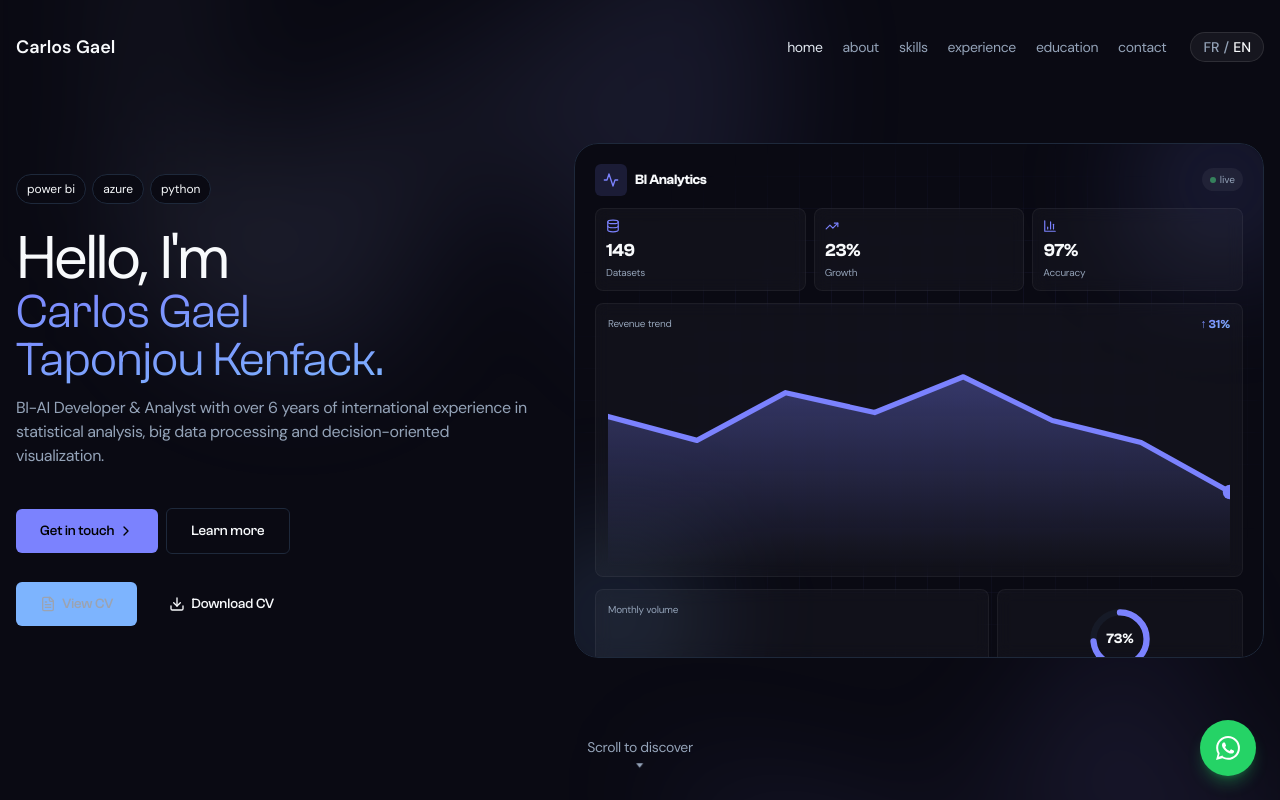
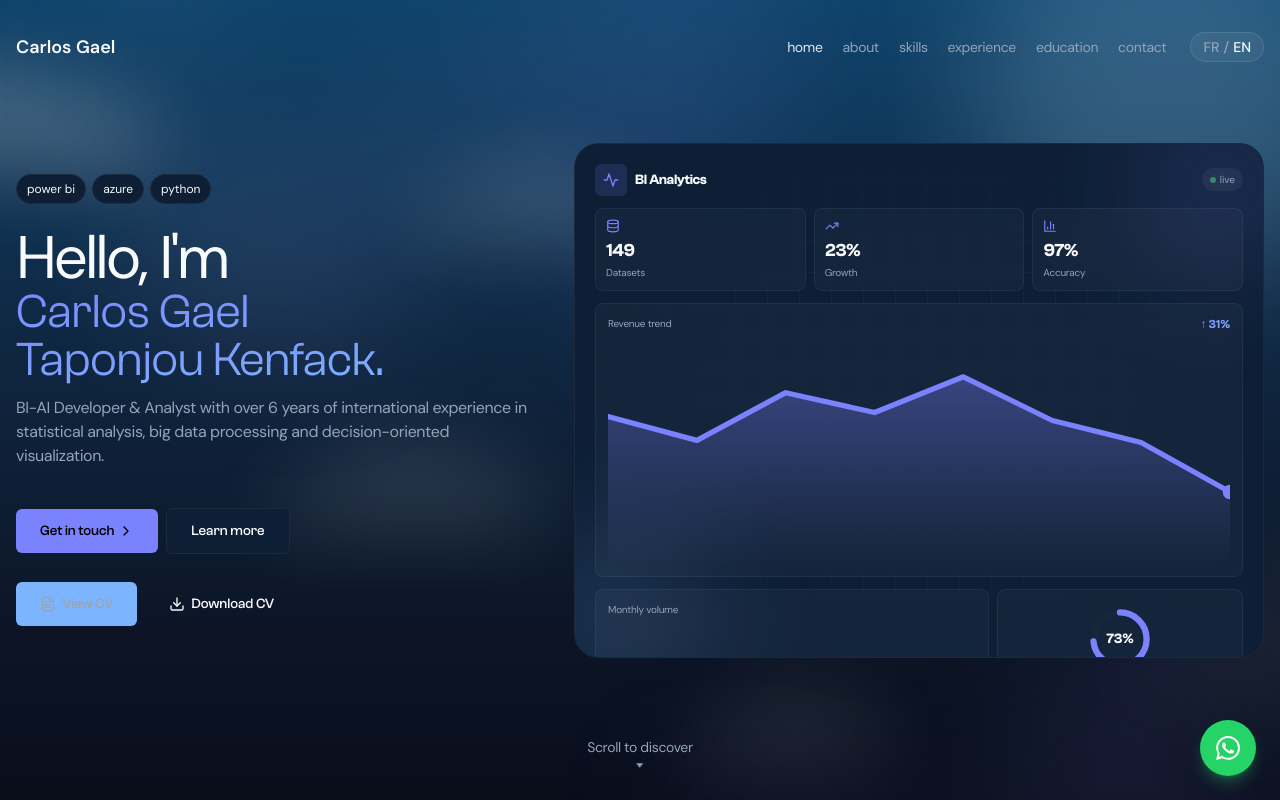
Before and after one commit to yohivana-KYIM/Carlos-Taponjou, a Next.js app: page / in a window 1280 px wide. Shown: the top 800 px of the page. Built offline with nearby package versions, Linux system fonts and the light colour scheme.

Commit message:
first commit

```diff
--- a/src/components/Container.tsx
+++ b/src/components/Container.tsx
@@ -6,6 +6,7 @@ import { useState, useEffect } from "react";
 import Footer from "@/components/Footer";
 import Preloader from "@/components/Preloader";
 import FloatingButtons from "@/components/FloatingButtons";
+import SkyBackground from "@/components/SkyBackground";
 import { useLanguage } from "@/lib/i18n";
 import styles from "@/styles/Container.module.css";
 
@@ -138,6 +139,7 @@ export default function Container(props: ContainerProps) {
 
   return (
     <>
+      <SkyBackground />
       <Head>
         <title>{meta.title}</title>
         <meta name="robots" content="follow, index" />
--- /dev/null
+++ b/src/components/SkyBackground.tsx
@@ -0,0 +1,69 @@
+import { motion } from "framer-motion";
+
+type Cloud = {
+  top: string;
+  size: number; // base width in px
+  opacity: number;
+  duration: number;
+  delay: number;
+  blur: string;
+};
+
+const clouds: Cloud[] = [
+  { top: "8%", size: 340, opacity: 0.22, duration: 70, delay: 0, blur: "blur-2xl" },
+  { top: "20%", size: 240, opacity: 0.16, duration: 95, delay: -30, blur: "blur-2xl" },
+  { top: "38%", size: 420, opacity: 0.14, duration: 120, delay: -60, blur: "blur-3xl" },
+  { top: "55%", size: 280, opacity: 0.12, duration: 85, delay: -20, blur: "blur-2xl" },
+  { top: "72%", size: 360, opacity: 0.1, duration: 110, delay: -75, blur: "blur-3xl" },
+  { top: "86%", size: 220, opacity: 0.1, duration: 100, delay: -45, blur: "blur-2xl" },
+];
+
+/** A single fluffy cloud built from a few overlapping soft blobs. */
+function CloudShape({ size, opacity, blur }: Pick<Cloud, "size" | "opacity" | "blur">) {
+  const h = size * 0.32;
+  return (
+    <div className={blur} style={{ width: size, height: h, opacity }}>
+      <div className="relative h-full w-full">
+        <span className="absolute bottom-0 left-[8%] h-[60%] w-[55%] rounded-full bg-white" />
+        <span className="absolute bottom-0 left-[28%] h-[100%] w-[45%] rounded-full bg-white" />
+        <span className="absolute bottom-0 left-[50%] h-[75%] w-[45%] rounded-full bg-white" />
+        <span className="absolute bottom-0 left-0 h-[40%] w-full rounded-full bg-white" />
+      </div>
+    </div>
+  );
+}
+
+export default function SkyBackground() {
+  return (
+    <div
+      aria-hidden="true"
+      className="pointer-events-none fixed inset-0 -z-50 overflow-hidden"
+      style={{
+        background:
+          "linear-gradient(180deg, hsl(206 75% 24%) 0%, hsl(212 62% 16%) 42%, hsl(220 52% 10%) 78%, hsl(224 50% 7%) 100%)",
+      }}
+    >
+      {/* Soft sun glow */}
+      <div className="absolute -right-20 -top-24 h-96 w-96 rounded-full bg-sky-200/20 blur-3xl" />
+
+      {/* Drifting clouds */}
+      {clouds.map((cloud, i) => (
+        <motion.div
+          key={i}
+          className="absolute"
+          style={{ top: cloud.top }}
+          initial={{ x: "-30vw" }}
+          animate={{ x: "130vw" }}
+          transition={{
+            duration: cloud.duration,
+            delay: cloud.delay,
+            repeat: Infinity,
+            ease: "linear",
+          }}
+        >
+          <CloudShape size={cloud.size} opacity={cloud.opacity} blur={cloud.blur} />
+        </motion.div>
+      ))}
+    </div>
+  );
+}
--- a/src/styles/Container.module.css
+++ b/src/styles/Container.module.css
@@ -29,7 +29,7 @@
   justify-content: center;
   position: fixed;
   z-index: 99;
-  background-color: hsl(240 27.9% 5.7%);
+  background-color: hsl(214 60% 13%);
 
   svg{
     position: absolute;
@@ -38,7 +38,7 @@
     height: calc(100% + 300px);
 
     path{
-      fill: hsl(240 27.9% 5.7%);
+      fill: hsl(214 60% 13%);
     }
   }
 
--- a/src/styles/globals.css
+++ b/src/styles/globals.css
@@ -6,7 +6,7 @@
 
 @layer base {
   :root {
-    --background: 240 27.9% 5.7%;
+    --background: 214 60% 13%;
     --foreground: 210 40% 98%;
 
     --card: 222.2 84% 4.9%;
```
Also changed, not shown: 1 other file (tests, documents, lock files or other folders).
